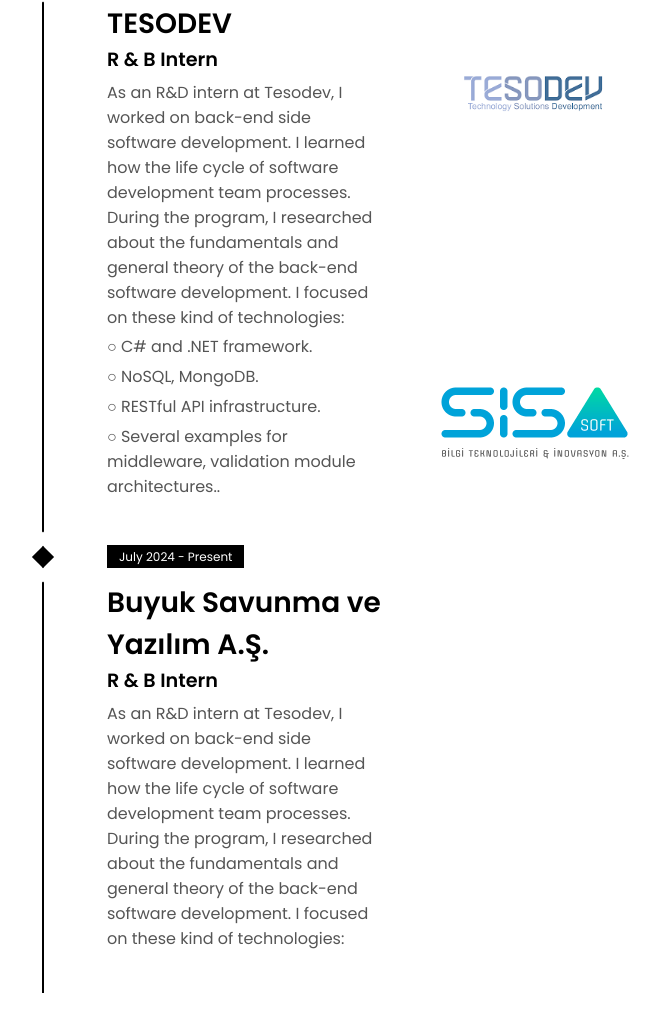
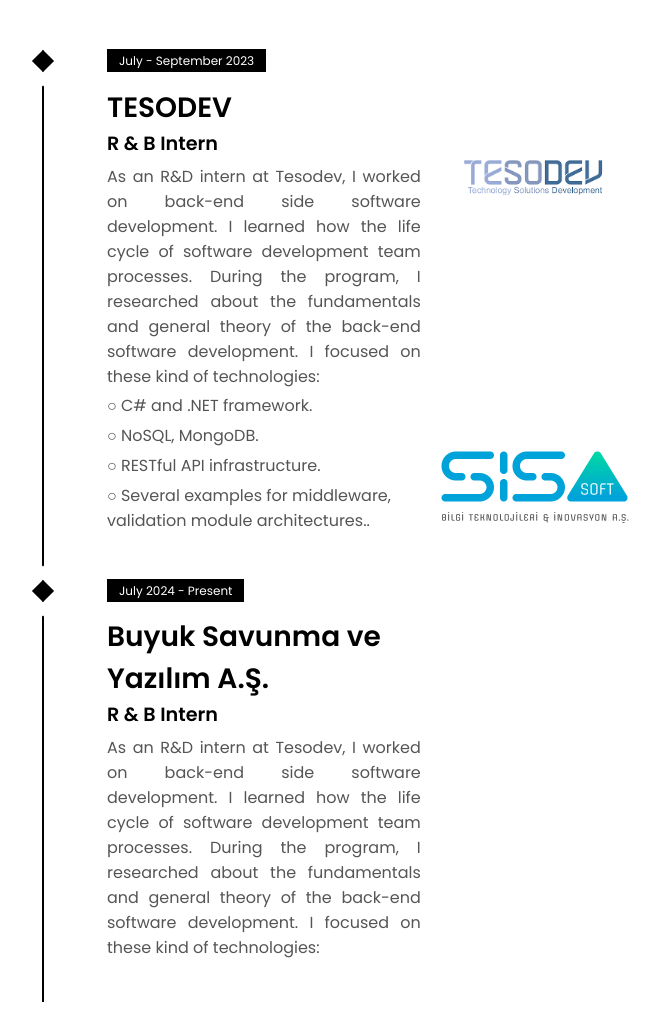
Before and after one commit to burak-albayrak/my-portfolio-website, a website: page index.html in a window 1280 px wide. Shown: the part 1748-2778 px from the top of the page, without its empty margins (317-977 px from the left). Drawn offline with Linux system fonts and the light colour scheme.

Commit message:
updating experience section

```diff
--- a/index.html
+++ b/index.html
@@ -165,7 +165,7 @@
                 <p class="timeline__event-thumbnail">July - September 2023</p>
                 <h3>TESODEV</h3>
                 <h4>R & B Intern</h4>
-                <p>As an R&D intern at Tesodev, I worked on back-end side software
+                <p class = "justified-text">As an R&D intern at Tesodev, I worked on back-end side software
                   development. I learned how the life cycle of software development
                   team processes. During the program, I researched about the
                   fundamentals and general theory of the back-end software
@@ -182,7 +182,7 @@
                 <p class="timeline__event-thumbnail">July 2024 - Present</p>
                 <h3>Buyuk Savunma ve Yazılım A.Ş.</h3>
                 <h4>R & B Intern</h4>
-                <p>As an R&D intern at Tesodev, I worked on back-end side software
+                <p class = "justified-text">As an R&D intern at Tesodev, I worked on back-end side software
                   development. I learned how the life cycle of software development
                   team processes. During the program, I researched about the
                   fundamentals and general theory of the back-end software
--- a/style.css
+++ b/style.css
@@ -596,7 +596,7 @@
   position: relative;
   top: -1.875em;
   left: 4em;
-  width: 80%;
+  width: 93%;
   margin-bottom: -25px;
 }
 
@@ -647,6 +647,7 @@
   flex-direction: column;
   align-items: center;
   justify-content: center;
+  margin-top: 100px;
 }
 
 .timeline-and-image-container {
@@ -660,14 +661,14 @@
   list-style: none;
   padding: 0;
   margin: 0;
-  flex-grow: 1; /* Timeline'a mümkün olduğunca çok yer verir */
+  flex-grow: 1;
 }
 
 .logo-image-experience {
   width: 200px;
   height: auto;
   margin-top: 60px;
-  margin-bottom: 100px;
+  margin-bottom: 80px;
 }
 
 .logos-container {
```
